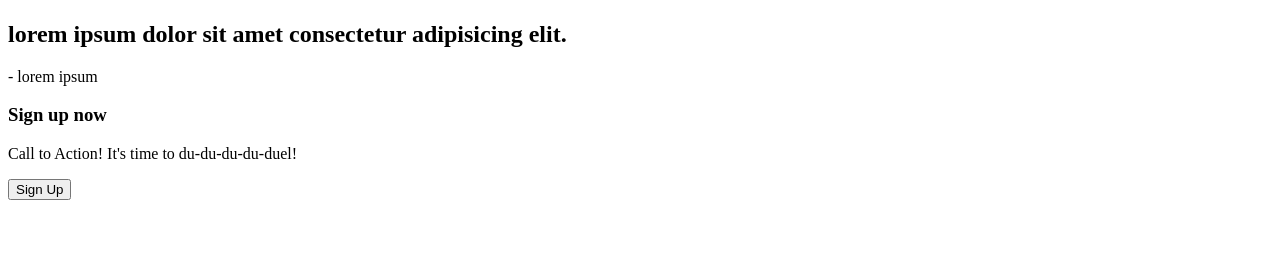
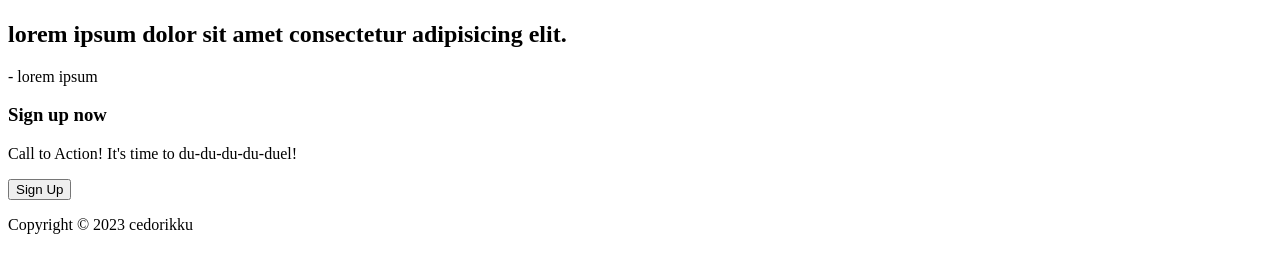
Before and after one commit to cedorikku/landing-page, a plain HTML site: page index.html in a window 1280 px wide. Shown: the part 318-590 px from the top of the page. Drawn offline with Linux system fonts and the light colour scheme.

Commit message:
Footer skeleton

```diff
--- a/index.html
+++ b/index.html
@@ -79,5 +79,12 @@
             <button type="button" class="primary-btn">Sign Up</button>
         </div>
     </div>
+
+    <!-- Footer with copyright and its symbol -->
+    <div id="footer">
+        <p class="footer-text">
+            Copyright &copy; 2023 cedorikku
+        </p>
+    </div>
 </body>
 </html>
```
